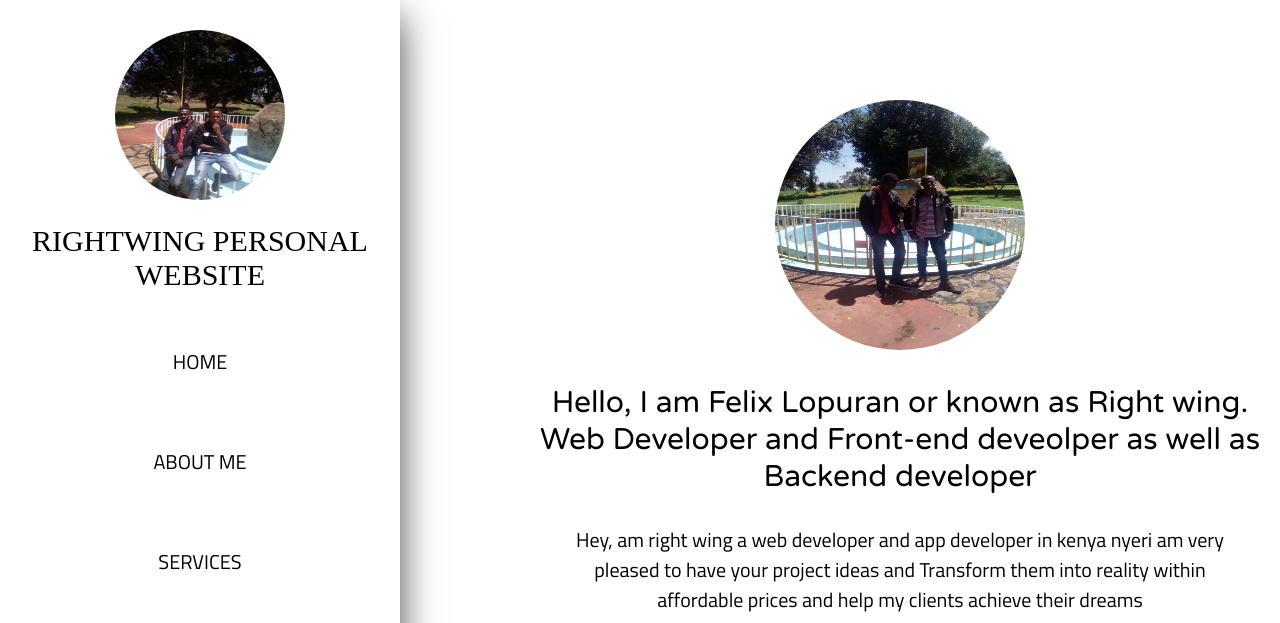
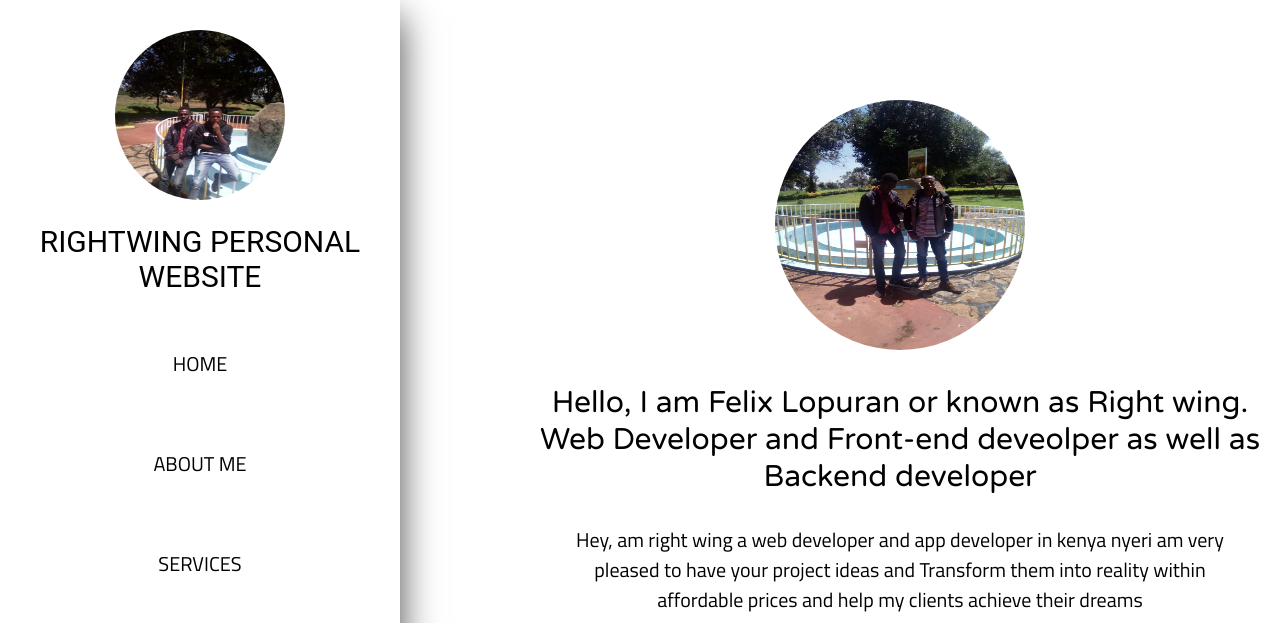
Before and after one commit to felix923/felix923.github.io, a plain HTML site: page index.html in a window 1280 px wide. Shown: the top 623 px of the page. Drawn offline with Linux system fonts and the light colour scheme; a web font is replaced by a local one.

Commit message:
Update main.css

```diff
--- a/main.css
+++ b/main.css
@@ -54,7 +54,7 @@ nav img {
 
 .headname {
   font-size: 30px;
-  font-family: "Poppins";
+  font-family: "Roboto";
   margin-top: 20px;
   margin-bottom: 20px;
 }
```
